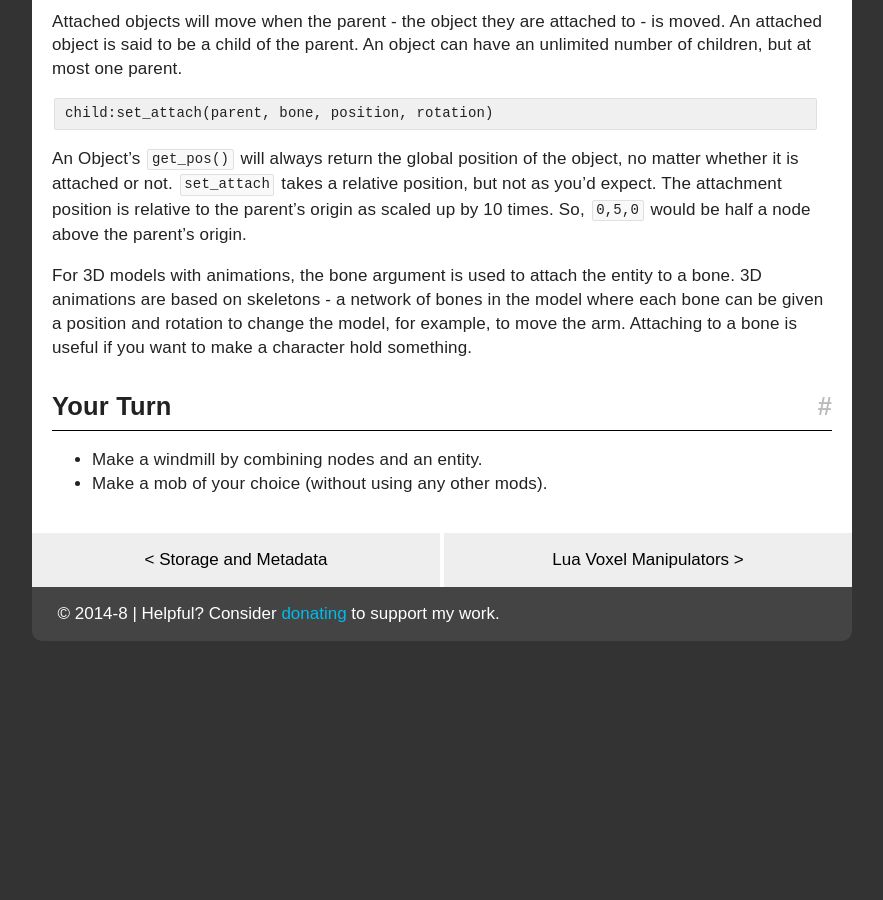
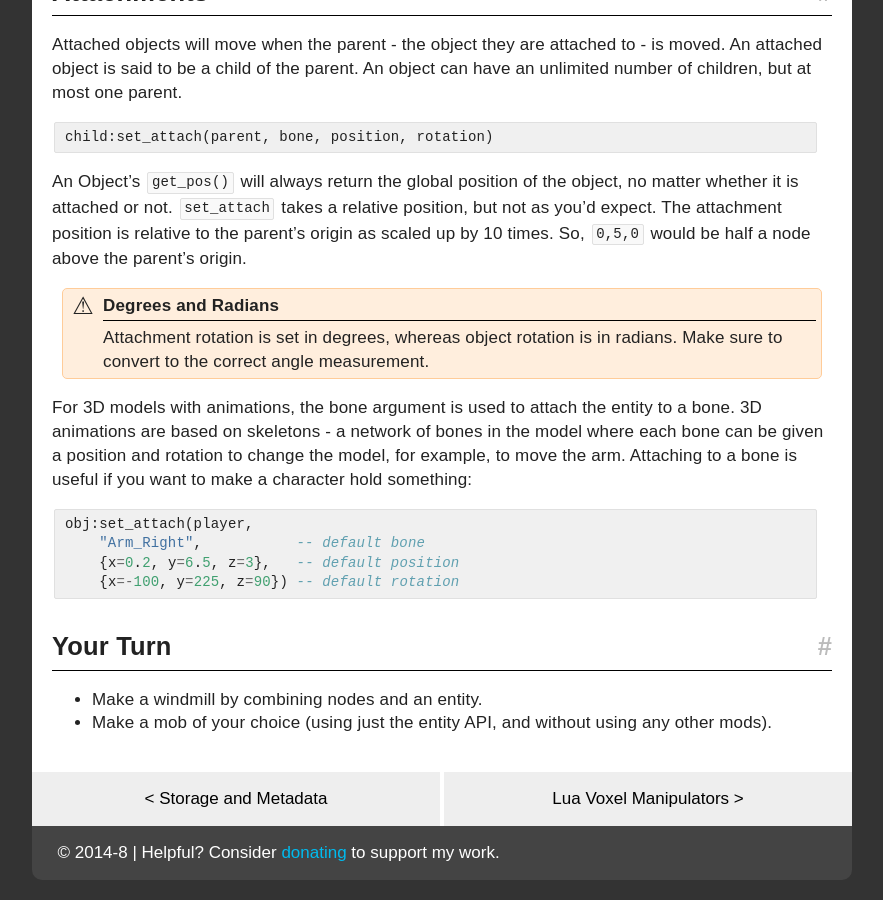
Before and after one commit to rubenwardy/minetest_modding_book, a Jekyll site: the page built from _en/map/objects.md, in a window 1280 px wide and 900 px high, scrolled down 3849 px. Shown: the whole window, without its empty margins (338-1221 px from the left). Built offline with Jekyll 4.4.1, drawn with Linux system fonts in a browser that asks for light colours; nearby versions of some CDN libraries; before the commit the page ends 4510 px from its top, so only the background shows below that; some of the changed text lies outside the part shown.

Commit message:
Objects, Players, and Entities: add deg/rad warning, add attachment example
Fixes #70

````diff
--- a/_en/map/objects.md
+++ b/_en/map/objects.md
@@ -4,6 +4,11 @@ layout: default
 root: ../..
 idx: 3.4
 description: Using an ObjectRef
+degrad:
+    level: warning
+    title: Degrees and Radians
+    message: Attachment rotation is set in degrees, whereas object rotation is in radians.
+            Make sure to convert to the correct angle measurement.
 ---
 
 ## Introduction <!-- omit in toc -->
@@ -11,12 +16,12 @@ description: Using an ObjectRef
 In this chapter, you will learn how to manipulate objects and how to define your
 own.
 
-- [What are Objects, Players, and Entities?](#what-are-objects-players-and-entities)
-- [Position and Velocity](#position-and-velocity)
-- [Object Properties](#object-properties)
-- [Entities](#entities)
-- [Attachments](#attachments)
-- [Your Turn](#your-turn)
+- [What are Objects, Players, and Entities?](#What-are-Objects-Players-and-Entities)
+- [Position and Velocity](#Position-and-Velocity)
+- [Object Properties](#Object-Properties)
+- [Entities](#Entities)
+- [Attachments](#Attachments)
+- [Your Turn](#Your-Turn)
 
 ## What are Objects, Players, and Entities?
 
@@ -31,8 +36,8 @@ and entities are server-side.
 Another difference is that Players will cause map blocks to be loaded, whereas Entities
 will just be saved and become inactive.
 
-Entities are sometimes known as Lua Entities.
-Don't be fooled though, all entities are Lua entities.
+This distinction is muddied by the fact that Entities are controlled using a table
+which is referred to as a luaentity, as discussed later.
 
 ## Position and Velocity
 
@@ -227,14 +232,23 @@ matter whether it is attached or not.
 The attachment position is relative to the parent's origin as scaled up by 10 times.
 So, `0,5,0` would be half a node above the parent's origin.
 
+{% include notice.html notice=page.degrad %}
+
 For 3D models with animations, the bone argument is used to attach the entity
 to a bone.
 3D animations are based on skeletons - a network of bones in the model where
 each bone can be given a position and rotation to change the model, for example,
 to move the arm.
-Attaching to a bone is useful if you want to make a character hold something.
+Attaching to a bone is useful if you want to make a character hold something:
+
+```lua
+obj:set_attach(player,
+    "Arm_Right",           -- default bone
+    {x=0.2, y=6.5, z=3},   -- default position
+    {x=-100, y=225, z=90}) -- default rotation
+```
 
 ## Your Turn
 
 * Make a windmill by combining nodes and an entity.
-* Make a mob of your choice (without using any other mods).
+* Make a mob of your choice (using just the entity API, and without using any other mods).
````
